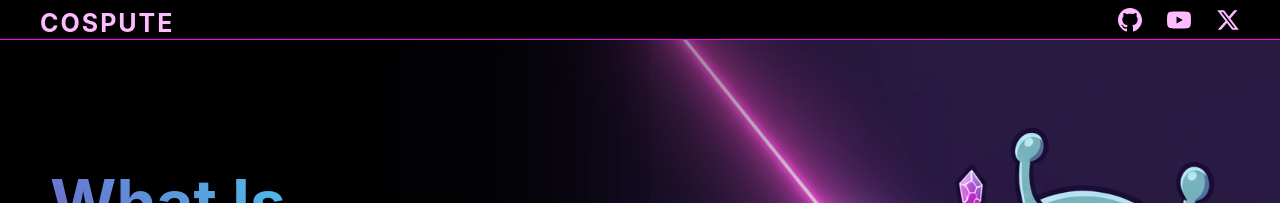
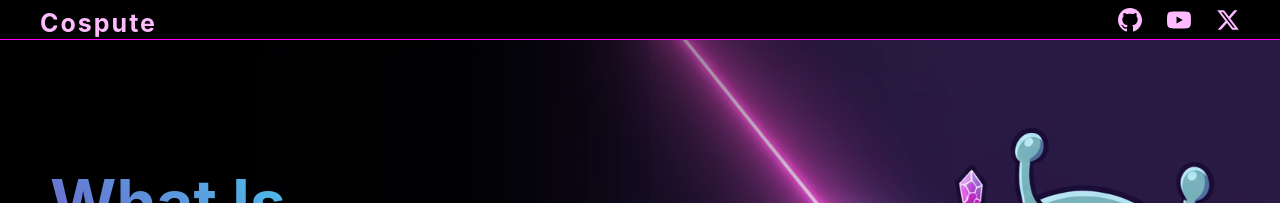
Before and after one commit to cospute/cospute.github.io, a Jekyll site: the page built from index.html, in a window 1280 px wide. Shown: the top 203 px of the page. Built offline with Jekyll 4.4.1, drawn with Linux system fonts in a browser that asks for light colours.

Commit message:
Update default.html

```diff
--- a/_layouts/default.html
+++ b/_layouts/default.html
@@ -9,7 +9,7 @@
 <body>
     <!-- Header with Hero Section -->
     <header id="header">
-        <div class="logo">COSPUTE</div>
+        <div class="logo">Cospute</div>
         <nav>
             <a href="https://github.com/cospute" target="_blank" rel="noopener noreferrer" aria-label="GitHub">
                 <svg class="social-icon" viewBox="0 0 24 24" xmlns="http://www.w3.org/2000/svg"><path d="M12 0c-6.626 0-12 5.373-12 12 0 5.302 3.438 9.8 8.207 11.387.599.111.793-.261.793-.577v-2.234c-3.338.726-4.033-1.416-4.033-1.416-.546-1.387-1.333-1.756-1.333-1.756-1.089-.745.083-.729.083-.729 1.205.084 1.839 1.237 1.839 1.237 1.07 1.834 2.807 1.304 3.492.997.107-.775.418-1.305.762-1.604-2.665-.305-5.467-1.334-5.467-5.931 0-1.311.469-2.381 1.236-3.221-.124-.303-.535-1.524.117-3.176 0 0 1.008-.322 3.301 1.23.957-.266 1.983-.399 3.003-.404 1.02.005 2.047.138 3.006.404 2.291-1.552 3.297-1.23 3.297-1.23.653 1.653.242 2.874.118 3.176.77.84 1.235 1.911 1.235 3.221 0 4.609-2.807 5.624-5.479 5.921.43.372.823 1.102.823 2.222v3.293c0 .319.192.694.801.576 4.765-1.589 8.199-6.086 8.199-11.386 0-6.627-5.373-12-12-12z"/></svg>
```
